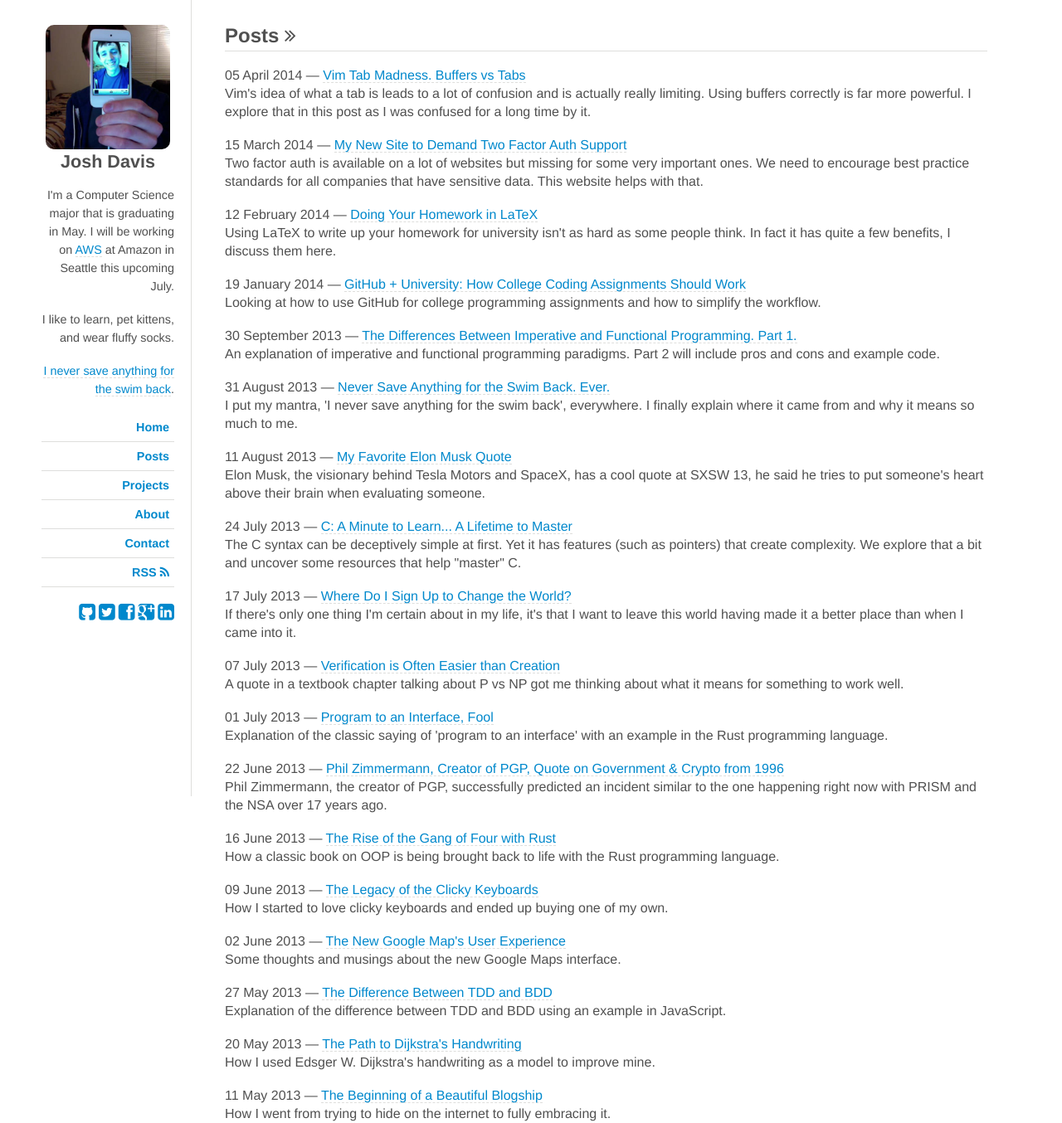
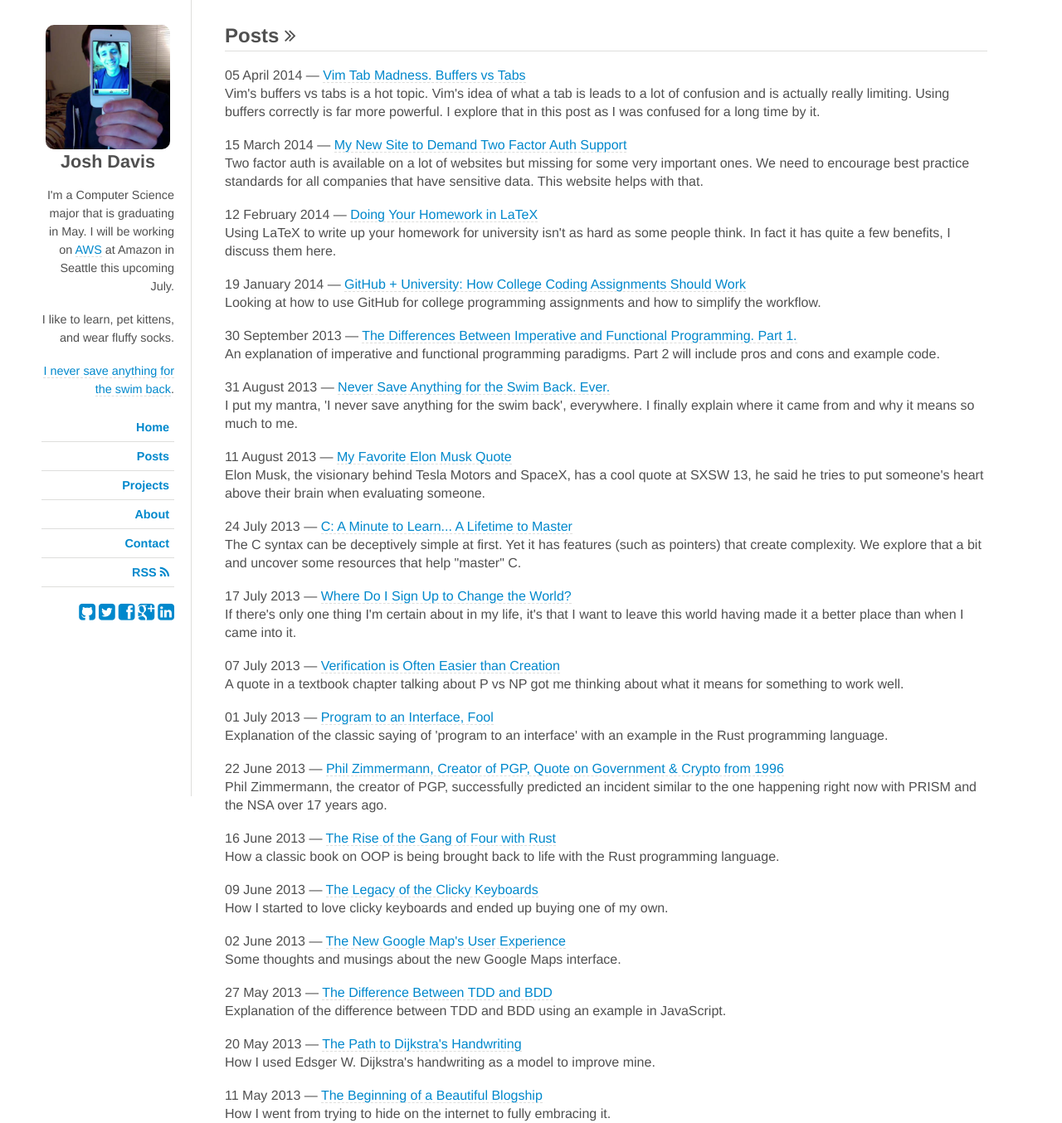
Before and after one commit to jdavis/jdavis.github.com, a Jekyll site: the page built from posts.html, in a window 1280 px wide. Shown: the whole page at 83% size. Built offline with Jekyll 4.4.1, drawn with Linux system fonts in a browser that asks for light colours; some web fonts are replaced; Markdown is read by kramdown in place of the engine named in the settings.

Commit message:
Better description for Vim post

```diff
--- a/_posts/2014-04-05-vim-tab-madness-buffers-vs-tabs.md
+++ b/_posts/2014-04-05-vim-tab-madness-buffers-vs-tabs.md
@@ -2,9 +2,10 @@
 layout: post
 title: Vim Tab Madness. Buffers vs Tabs
 description:
-    Vim's idea of what a tab is leads to a lot of confusion and is actually
-    really limiting. Using buffers correctly is far more powerful. I explore
-    that in this post as I was confused for a long time by it.
+    Vim's buffers vs tabs is a hot topic. Vim's idea of what a tab is leads to
+    a lot of confusion and is actually really limiting. Using buffers correctly
+    is far more powerful. I explore that in this post as I was confused for a
+    long time by it.
 css:
     - /css/code.css
 ---
```
